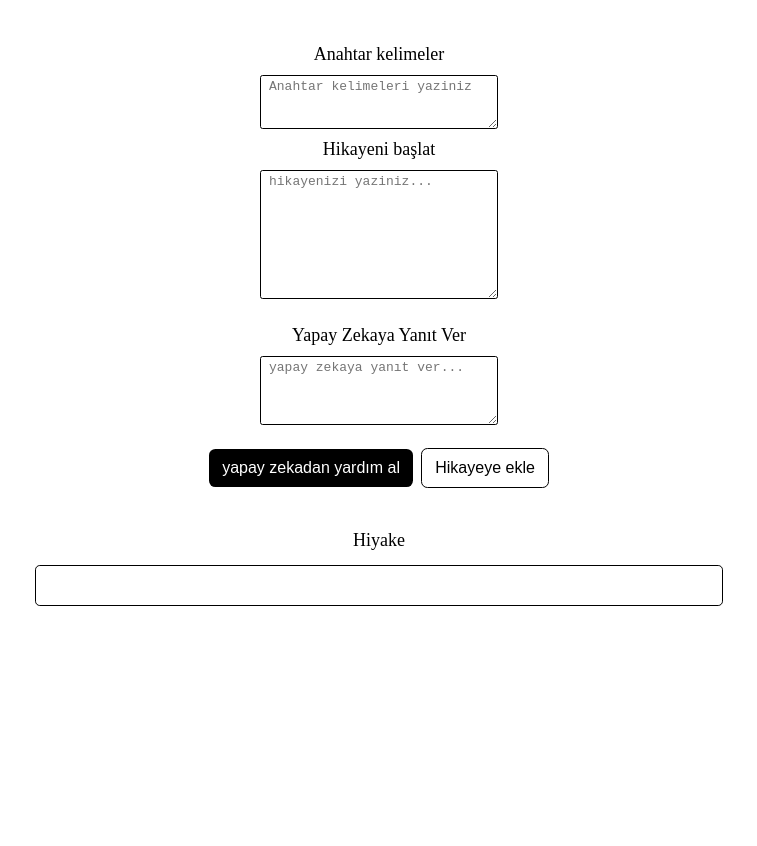
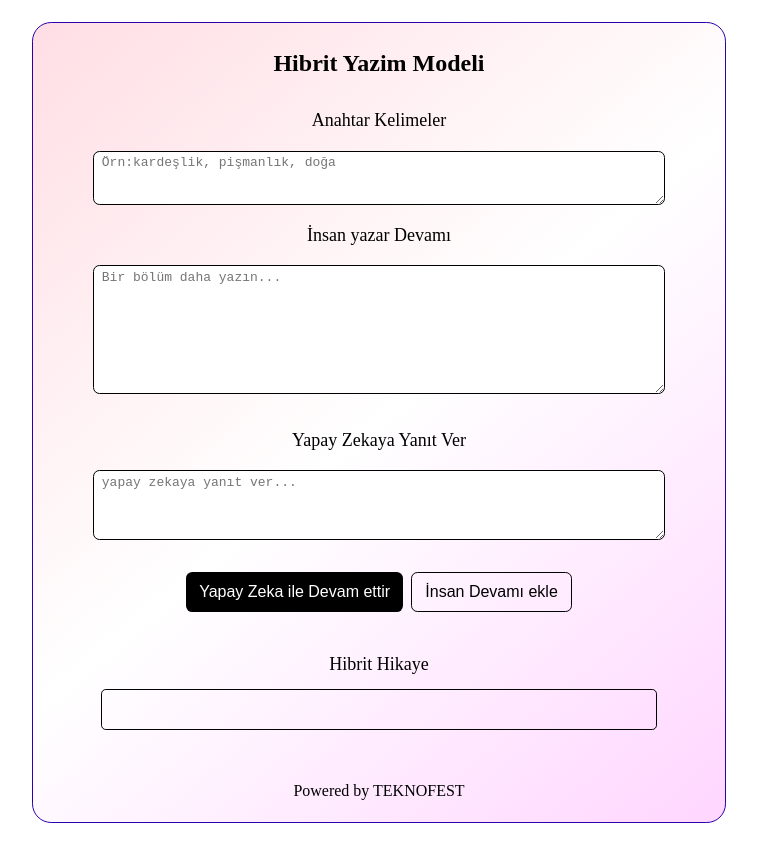
Before and after one commit to ideascreative42/testWriter, a plain HTML site: page index.html in a window 1280 px wide. Shown: the whole page, without its empty margins (261-1018 px from the left). Before the commit the page ends 800 px from the top, so only its background shows below. Drawn offline with Linux system fonts and the light colour scheme.

Commit message:
Update index.html

```diff
--- a/index.html
+++ b/index.html
@@ -11,20 +11,29 @@
     <style>
         body{
             /* font-size: 1.125em; */
-            padding-top: 36px;
+            /* padding-top: 36px; */
+            margin: 1.4em 1em;
         }
         section{
+
             display: flex;
             flex-direction: column;
             justify-content: center;
             /* gap: 1em; */
+            border: rgb(45, 0, 171) solid 1px;
+            margin: 0 auto;
+            max-width: 660px;
+            padding: 1.2em 1em 0.4em;
+            border-radius: 1.2em;
+
+            background-image: linear-gradient(-40deg , rgb(255, 214, 255),white,rgb(255, 222, 228));
         }
         form{
             display: flex;
             flex-direction: column;
             align-items: center;
             justify-content: center;
-            gap: 0.6em;
+            gap: 1.2em;
             /* font-size: 1em; */
         }
         input[type="text"],textarea{
@@ -40,15 +49,27 @@
             font-size: 1.125em;
         }
 
+        textarea{
+            width: 84%;
+            border-radius: 0.5em;
+        }
 
         .buttons{
             display: flex;
+            flex-direction: column;
             gap: 0.5em;
-            align-items: center;
+            /* align-items: center; */
+
             margin: 0.8em 0;
 
         }
 
+
+        @media only screen and (min-width: 475px) {
+            .buttons{
+                flex-direction: row;
+            }
+        }
         .submit ,button{
             font-size: 1em;
 
@@ -138,35 +159,46 @@
                 background-color: transparent;
             }
         }
+        h1{
+            text-align: center;
+            margin: 0;
+            padding: 0.3em 0 1.4em;
+        }
+        .footer{
+            margin-top: 36px;
+        }
     </style>
 </head>
 <body>
     <section>
+        <h1>Hibrit Yazim Modeli</h1>
         <form action="">
-            <label for="keys">Anahtar kelimeler</label>
-            <textarea name="story" rows="3" placeholder="Anahtar kelimeleri yaziniz" id="keys"></textarea>
+            <label for="keys">Anahtar Kelimeler</label>
+            <textarea name="story" rows="3" placeholder="Örn:kardeşlik, pişmanlık, doğa" id="keys"></textarea>
 
-            <label for="story">Hikayeni başlat</label>
-            <textarea name="story" rows="8" placeholder="hikayenizi yaziniz..." id="story"></textarea>
+            <label for="story">İnsan yazar Devamı</label>
+            <textarea name="story" rows="8" placeholder="Bir bölüm daha yazın..." id="story"></textarea>
 
             <label for="insctuctor">Yapay Zekaya Yanıt Ver</label>
             <textarea name="insctuctor" rows="4" placeholder="yapay zekaya yanıt ver..." id="insctuctor"></textarea>
 
-            <div id="loading" class="dontshow">yapay zeka metni hazırlıyor <span class="loading-spinner"></span></div>
+            <div id="loading" class="dontshow">yapay zeka metni hazırlıyor<span class="loading-spinner"></span></div>
             <div class="buttons">
 
-                <input class="submit" type="submit" id="submit" value="yapay zekadan yardım al">
-                <button id="add_to_story">Hikayeye ekle</button>
+                <input class="submit" type="submit" id="submit" value="Yapay Zeka ile Devam ettir">
+                <button id="add_to_story">İnsan Devamı ekle</button>
             </div>
 
         </form>
 
-        <h2>Hiyake</h2>
+        <h2>Hibrit Hikaye</h2>
         <div class="story_holder" id="story_main" contentEditable="true">
 
         </div>
 
+        <div class="footer"><p style="text-align: center;">Powered by TEKNOFEST</p></div>
     </section>
+
 
     <script>
         const domain = window.location.origin;
```
